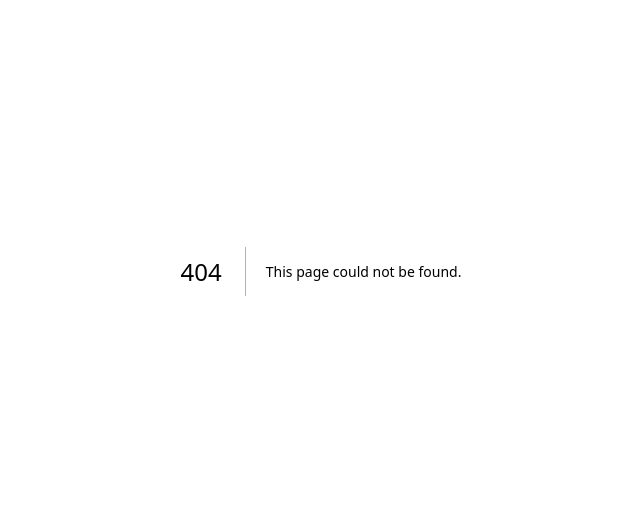
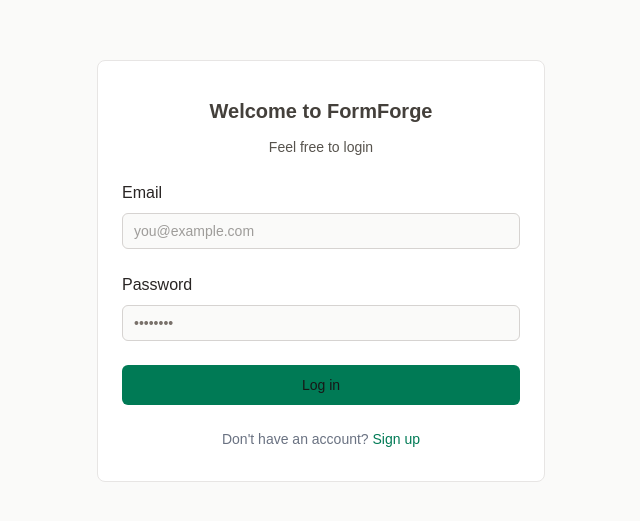
Before and after one commit to birgit-vosar/form-forge, a Next.js app: page /login in a window 1280 px wide. Before the commit this address had no page. Shown: the part 129-650 px from the top of the page, without its empty margins (319-959 px from the left). Built offline with nearby package versions, Linux system fonts and the light colour scheme.

Commit message:
created login page.tsx and added login endpoint logic

```diff
--- /dev/null
+++ b/app/(auth)/login/page.tsx
@@ -0,0 +1,118 @@
+'use client'
+
+import { useState } from 'react'
+import { useRouter } from 'next/navigation'
+
+export default function Login() {
+    const [userCreated, setUserCreated] = useState(false)
+    const [error, setError] = useState<boolean | string>('')
+    const [loading, setLoading] = useState<boolean>(false)
+    const router = useRouter()
+
+    const handleSubmit = async function (e: React.FormEvent<HTMLFormElement>) {
+        e.preventDefault()
+        const formData = new FormData(e.currentTarget);
+
+        try {
+            setError(false)
+            setLoading(true)
+            const email = formData.get('email')
+            const password = formData.get('password')
+
+            const response = await fetch('/api/auth/login', {
+                method: 'POST',
+                headers: {
+                    'Content-Type': 'application/json',
+                },
+                body: JSON.stringify({ email, password })
+            })
+            const data = await response.json()
+            if (!response.ok) {
+                console.log(data.error)
+                setError(data.error)
+                setLoading(false)
+                return
+            }
+            setLoading(false)
+            setUserCreated(true)
+            setTimeout(() => {
+                setUserCreated(false)
+                router.push('/dashboard')
+            }, 3000)
+
+
+
+        } catch (err) {
+            console.log('Login error:', err)
+            setError('Something went wrong with logging in, please try again')
+        }
+
+    }
+
+
+    return (
+        <div className='bg-stone-50 flex flex-col items-center justify-center min-h-screen  '>
+            <div className='bg-white py-8 px-6 border border-stone-200 rounded-lg w-full max-w-md'>
+                <div className={`${userCreated === true && 'hidden'}`}>
+                    <h2 className='text-stone-700 text-center font-semibold text-xl/9'>Welcome to FormForge</h2>
+                    <p className='mb-4 pt-0 text-stone-600 text-center font-medium text-sm/9'>Feel free to login</p>
+                </div>
+                <div>
+                    {userCreated === true ?
+                        (<div className='flex gap-2 justify-center zoom-in animate-duration-700'>
+                            <svg xmlns='http://www.w3.org/2000/svg' viewBox='0 0 24 24' fill='currentColor' className='text-lime-600 size-6'>
+                                <path fillRule='evenodd' d='M2.25 12c0-5.385 4.365-9.75 9.75-9.75s9.75 4.365 9.75 9.75-4.365 9.75-9.75 9.75S2.25 17.385 2.25 12Zm13.36-1.814a.75.75 0 1 0-1.22-.872l-3.236 4.53L9.53 12.22a.75.75 0 0 0-1.06 1.06l2.25 2.25a.75.75 0 0 0 1.14-.094l3.75-5.25Z' clipRule='evenodd' />
+                            </svg>
+
+
+                            <p className='text-md text-stone-800'>Log in successful</p>
+                        </div>)
+                        :
+                        (<form onSubmit={handleSubmit} className='space-y-6'>
+                            {error && (
+                                <div className='bg-red-500/10 border border-red-700 text-red-900 px-4 py-2 rounded'>
+                                    {error}
+                                </div>
+                            )}
+                            <div>
+                                <label className='text-stone-800'>
+                                    Email
+                                </label>
+                                <div className='mt-2'>
+                                    <input
+                                        id='email' name='email' type='email' required autoComplete='email'
+                                        className='text-stone-700 bg-stone-50 w-full outline-1 -outline-offset-1 outline-stone-300 placeholder:text-muted-foreground px-3 py-1.5 rounded-md sm:text-sm/6'
+                                        placeholder='you@example.com'
+                                    />
+                                </div>
+                            </div>
+                            <div>
+                                <label className='text-stone-800'>
+                                    Password
+                                </label>
+                                <div className='mt-2'>
+                                    <input
+                                        id='password' name='password' type='password' required autoComplete='current-password'
+                                        className='text-stone-700 bg-stone-50 w-full outline-1 -outline-offset-1 outline-stone-300 placeholder:text-stone-500 px-3 py-1.5 rounded-md sm:text-sm/6'
+                                        placeholder='••••••••'
+                                    />
+                                </div>
+                            </div>
+                            <div>
+                                <button type='submit' className='cursor-pointer hover:bg-emerald-600 active:bg-emerald-700 items-center justify-center rounded-md text-sm font-normal bg-emerald-700 h-10 w-full'>
+                                    {loading === true ? 'Loading...' : 'Log in'}
+                                </button>
+                            </div>
+                            <div className='mt-4 text-center text-sm'>
+                                <span className='text-gray-500'>Don't have an account? </span>
+                                <a href='/signup' className='text-emerald-700 hover:text-emerald-600'>
+                                    Sign up
+                                </a>
+                            </div>
+                        </form>)}
+
+                </div>
+            </div>
+        </div>
+    )
+}
--- a/app/(auth)/signup/page.tsx
+++ b/app/(auth)/signup/page.tsx
@@ -100,7 +100,7 @@
                                 </div>
                             </div>
                             <div>
-                                <button type='submit' className='cursor-pointer hover:bg-emerald-500 active:bg-emerald-700 items-center justify-center rounded-md text-sm font-normal bg-emerald-600 h-10 w-full'>
+                                <button type='submit' className='cursor-pointer hover:bg-emerald-600 active:bg-emerald-700 items-center justify-center rounded-md text-sm font-normal bg-emerald-700 h-10 w-full'>
                                     {loading === true ? 'Loading...' : 'Sign up'}
                                 </button>
                             </div>
--- /dev/null
+++ b/app/api/auth/login/route.ts
@@ -0,0 +1,53 @@
+import { SessionData, sessionOptions } from "@/lib/sessions";
+import { getIronSession } from "iron-session";
+import { NextRequest, NextResponse } from "next/server";
+import { pool } from '@/lib/db'
+import { loginSchema } from "@/lib/validations";
+import bcrypt from "bcryptjs";
+
+
+export async function POST(req: NextRequest) {
+    try {
+        const body = await req.json()
+        const result = loginSchema.safeParse(body)
+        if (!result.success) {
+            return NextResponse.json(
+                { error: "Invalid input" },
+                { status: 400 }
+            );
+        }
+
+        const { email, password} = result.data
+
+        const response = await pool.query(
+            'SELECT id, password_hash FROM users WHERE email = $1', [email]
+        )
+
+        if (response.rows.length === 0) {
+            return NextResponse.json({ error: 'Invalid email or password'}, { status: 400 })
+        }
+
+        const hash = response.rows[0].password_hash
+        const match = await bcrypt.compare(password, hash)
+        if (!match) {
+            return NextResponse.json({ error: 'Invalid email or password'}, { status: 409})
+        }
+
+        const userId = response.rows[0].id
+
+
+        const res = new NextResponse(
+            JSON.stringify({ response: 'Logged in successfully' }),
+            { status: 200, headers: { 'Content-Type': 'application/json' } }
+        )
+        const session = await getIronSession<SessionData>(req, res, sessionOptions)
+        session.userId = userId
+        session.email = email
+        await session.save()
+        return res
+
+    } catch (err) {
+        console.log('Login endpoint error:', err)
+        return NextResponse.json({ error: 'Something went wrong with logging in, please try again' }, { status: 500 })
+    }
+}
--- /dev/null
+++ b/lib/validations.ts
@@ -0,0 +1,6 @@
+import { z } from 'zod'
+
+export const loginSchema = z.object({
+    email: z.string().email(),
+    password: z.string().min(1),
+})
```
